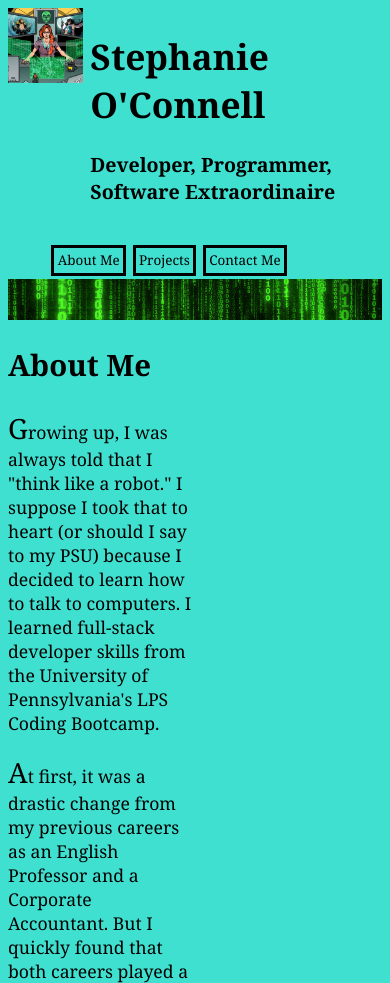
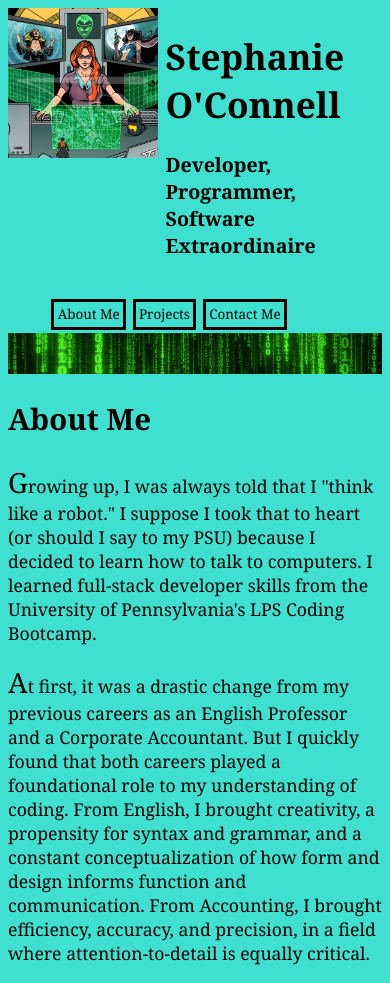
Before and after one commit to OConnell-Coder/portfolio-page, a plain HTML site: page index.html in a window 390 px wide. Shown: the top 983 px of the page. Drawn offline with Linux system fonts and the light colour scheme.

Commit message:
added media-query, readme links and screenshots

```diff
--- a/assets/style.css
+++ b/assets/style.css
@@ -10,6 +10,8 @@ font-size: 105%;
     height: 20%;
     width: 20%;
     display: inline;
+    min-width: 150px;
+    min-height: 150px;
 }
 
 header {
@@ -114,3 +116,9 @@ main {
 .button-2:active {
     box-shadow: 0 0 10px #000 inset;
 }
+
+@media screen and (max-width: 500px) {
+    #about-me {
+        width: 100%;
+    }
+}
```
Also changed, not shown: assets/Images/screen-shot-3.png (added), 3 other files.
